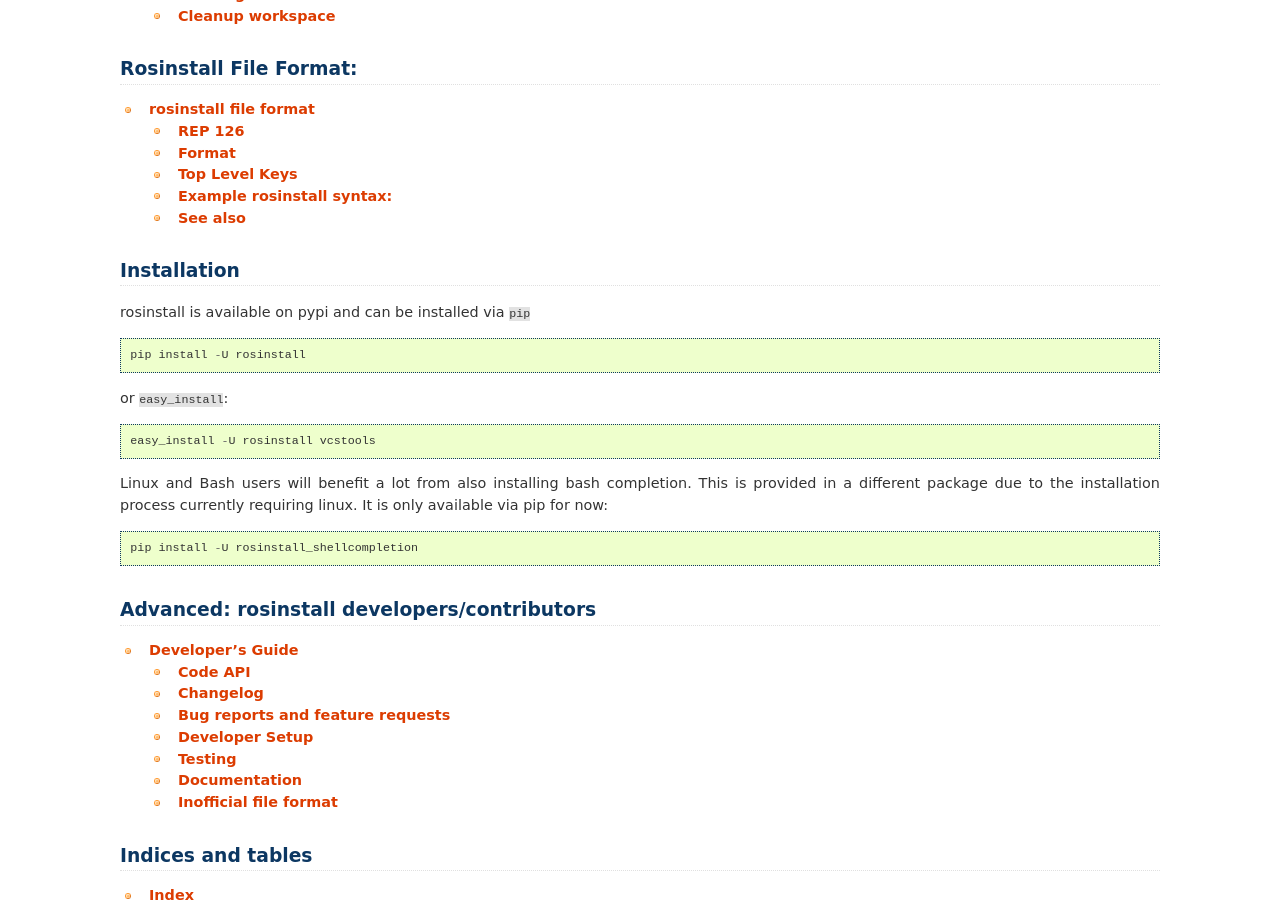
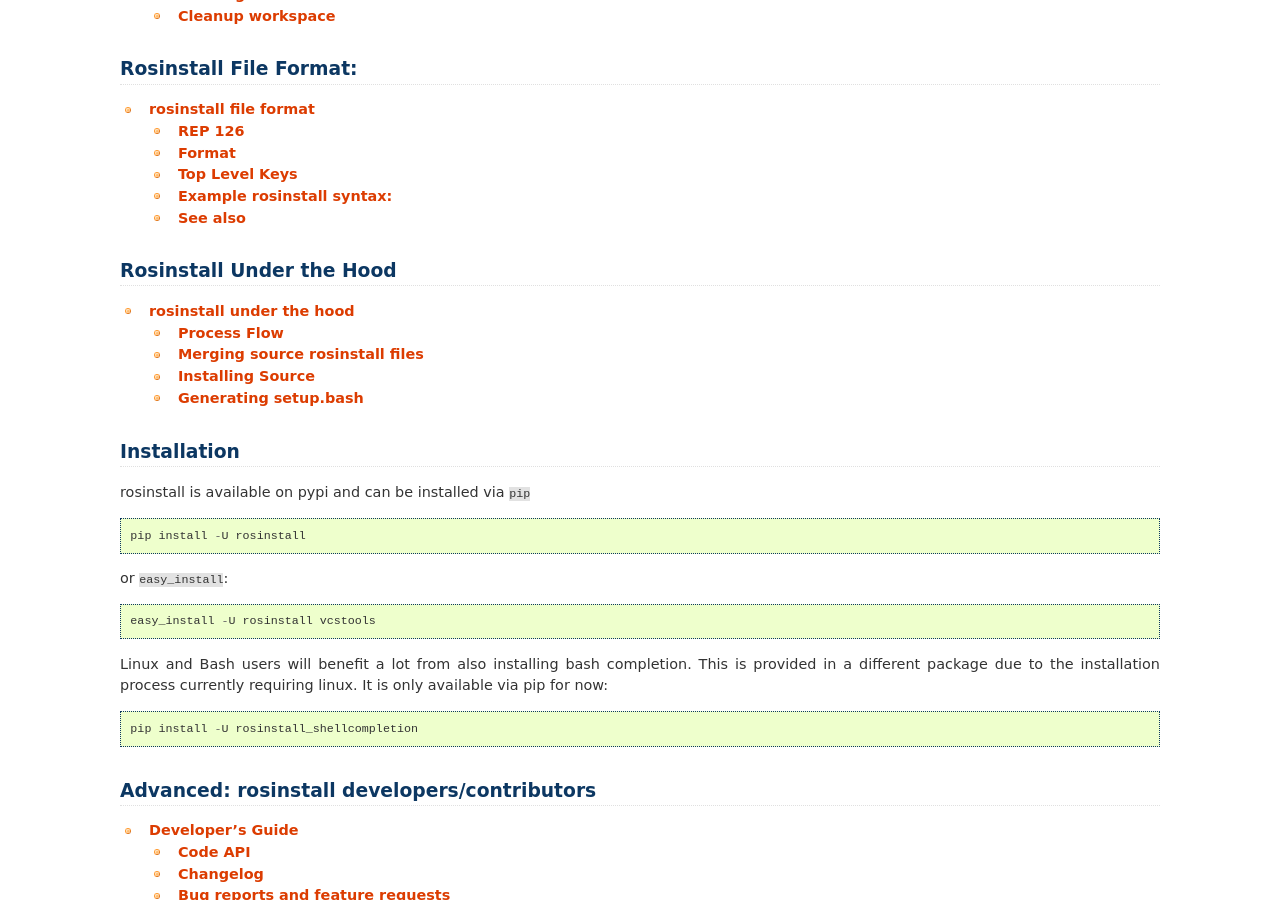
Before and after one commit to vcstools/rosinstall, a Sphinx documentation site: the page built from doc/index.rst, in a window 1280 px wide and 900 px high, scrolled down 922 px. Built offline with Sphinx 7.4.7, drawn with Linux system fonts in a browser that asks for light colours; some of the changed lines change nothing that is shown.

Commit message:
adding an under the hood section for rosinstall

```diff
--- a/doc/index.rst
+++ b/doc/index.rst
@@ -50,6 +50,14 @@
 
    rosinstall_file_format
 
+Rosinstall Under the Hood
+=========================
+.. toctree::
+   :maxdepth: 2
+
+   rosinstall_under_the_hood
+
+
 Installation
 ============
 
--- /dev/null
+++ b/doc/rosinstall_under_the_hood.rst
@@ -0,0 +1,41 @@
+rosinstall under the hood
+=========================
+
+This is a summary of how rosinstall works under the hood.
+
+Process Flow
+------------
+
+Whenever rosinstall is executed the following code path is followed:
+
+#. Gather command line arguments
+#. Merge source rosinstall files
+#. Install source
+#. Generate a setup file.
+
+Merging source rosinstall files
+-------------------------------
+
+1. Rosinstall will start with the `.rosinstall` file in the install path.
+ * If one doesn't exist it will create an empty one.
+2. To this it will append the contents of all arguments in order left to right.
+  * if the argument is a directory it will look for a `DIRECTORY/.rosinstall` and add all elements as `other` elements with `local-name` set to the full path.
+  * if the argument is a url or a path to a file it will directly take the contents
+3. Duplicates will be removed based on the key 'local-name'.  The later definition will be preserved.
+4. This `.rosinstall` file will be saved to disk.
+
+Installing Source
+-----------------
+
+#. rosinstall will iterate through the `.rosinstall` file for each definition of source.
+#. If the source directory does not exist it will be created and checked out
+#. if the source directory exists and is of the same `uri` it will be updated
+#. If the source directory exists and the uri doesn't match the user will be prompted to abort, delete, or backup
+
+
+Generating setup.bash
+---------------------
+
+1. After a successful installation `rosinstall` will iterate through each of the elements in `.rosinstall` and add their `local-name` to the ROS_PACKAGE_PATH, unless the path is detected to be ros, in which case it will be set to ROS_ROOT.
+ * This will error if a ROS directory is not detected.  (The ros directory must be explicitly called out in the `local-name`)
+2. The setup file will be written to disk.
```
